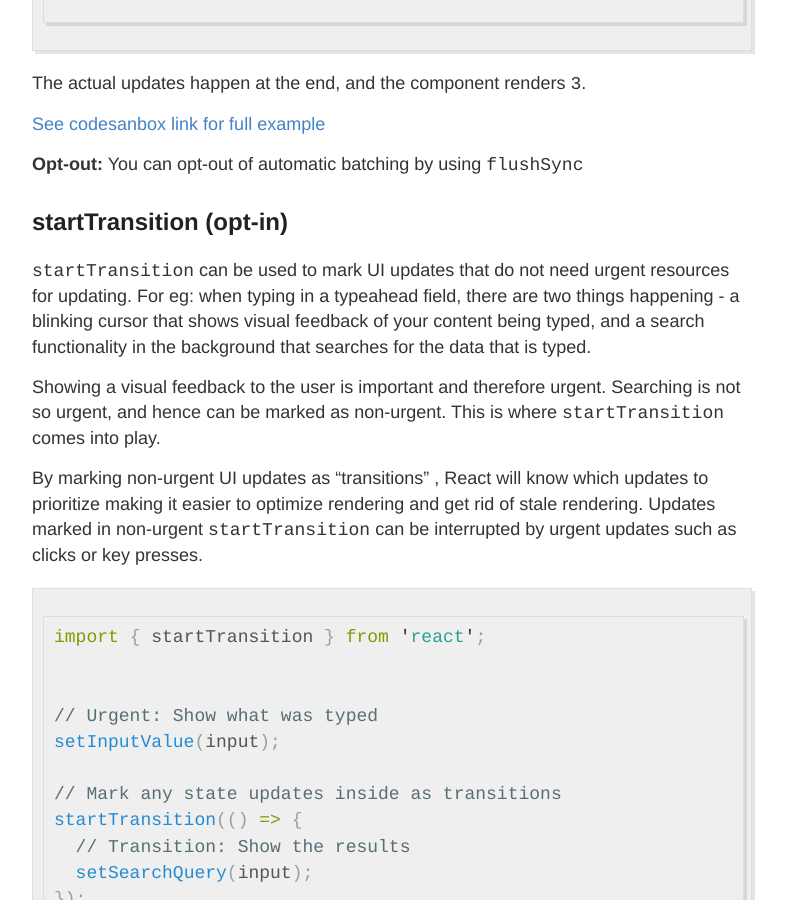
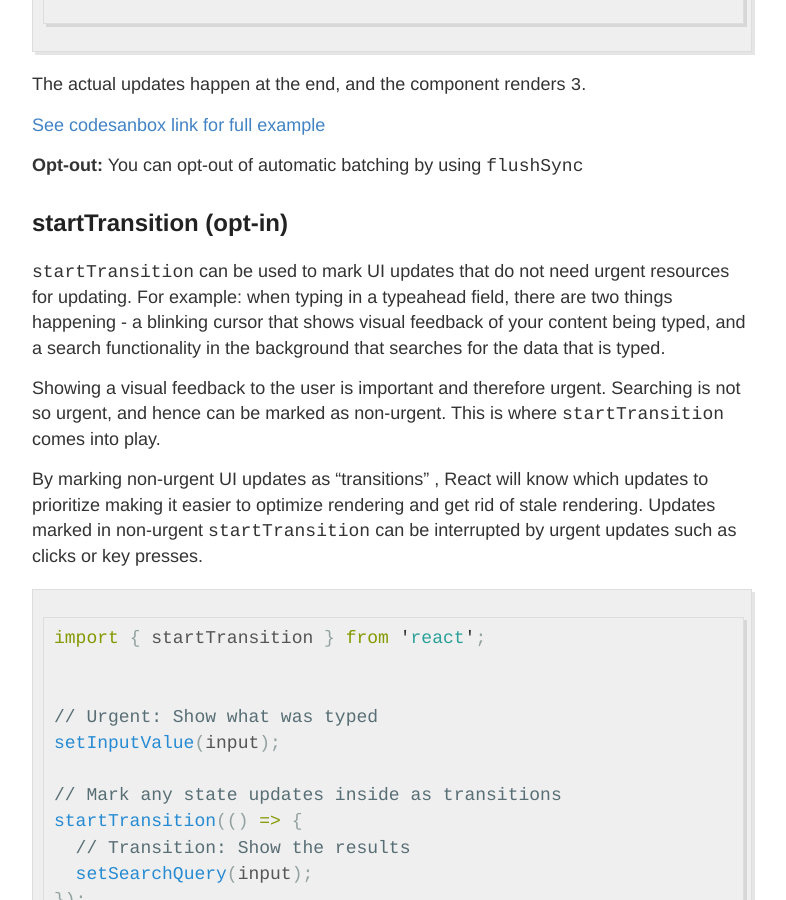
Before and after one commit to shrutikapoor08/blogs, a Jekyll site: the page built from React-WhatsNewInReact18.MD, in a window 1280 px wide and 900 px high, scrolled down 2289 px. Shown: the whole window, without its empty margins (248-1034 px from the left). Built offline with Jekyll 4.4.1, drawn with Linux system fonts in a browser that asks for light colours; our own code applies the rules of GitHub Pages for plain Markdown files; some of the changed text lies outside the part shown.

Commit message:
Update React-WhatsNewInReact18.MD

```diff
--- a/React-WhatsNewInReact18.MD
+++ b/React-WhatsNewInReact18.MD
@@ -72,7 +72,7 @@ The actual updates happen at the end, and the component renders `3`.
 
 ## startTransition (opt-in)
 
-`startTransition` can be used to mark UI updates that do not need urgent resources for updating. For eg: when typing in a typeahead field, there are two things happening - a blinking cursor that shows visual feedback of your content being typed, and a search functionality in the background that searches for the data that is typed.
+`startTransition` can be used to mark UI updates that do not need urgent resources for updating. For example: when typing in a typeahead field, there are two things happening - a blinking cursor that shows visual feedback of your content being typed, and a search functionality in the background that searches for the data that is typed.
 
 Showing a visual feedback to the user is important and therefore urgent. Searching is not so urgent, and hence can be marked as non-urgent. This is where `startTransition` comes into play.
 
```
Also changed, not shown: other parts of React-WhatsNewInReact18.MD (+2 -2 lines).
